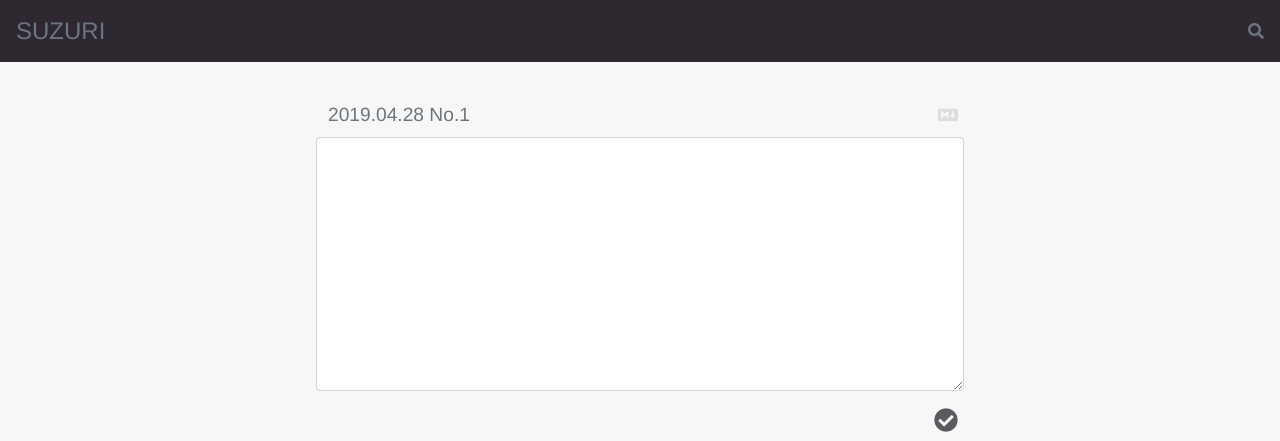
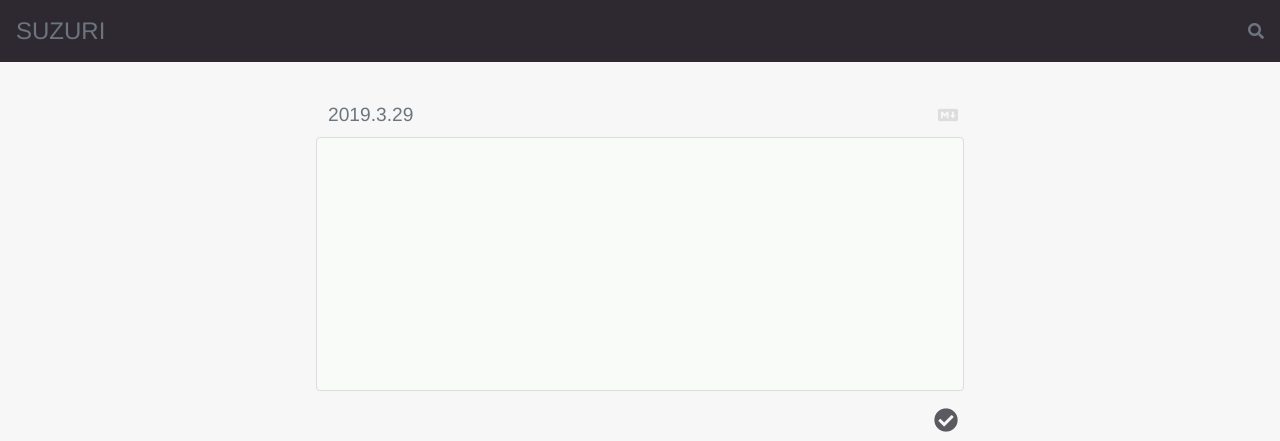
Before and after one commit to suzuri-note/suzuri, a Vue app: page / in a window 1280 px wide. Shown: the top 441 px of the page. Built offline with nearby package versions, Linux system fonts and the light colour scheme.

Commit message:
Editorコンポネント内のモデルを実装

```diff
--- a/src/App.vue
+++ b/src/App.vue
@@ -118,6 +118,10 @@ a {
   border: none;
   background-color: transparent;
 }
+.icon-btn:focus {
+  outline: none!important;
+  box-shadow: none!important;
+}
 .icon-btn-secondary {
   color: $secondary;
 }
@@ -130,4 +134,31 @@ a {
 .icon-btn-border:hover {
   color: $border-dark;
 }
+
+/* form-control */
+.form-control {
+  display: block;
+  width: 100%;
+  height: calc(1.5em + .75rem + 2px);
+  padding: .375rem .75rem;
+  font-size: 1rem;
+  font-weight: 400;
+  line-height: 1.5;
+  color: #495057;
+  background-color: $surface;
+  background-clip: padding-box;
+  border: 1px solid $border;
+  border-radius: .25rem;
+  transition: border-color .15s ease-in-out,box-shadow .15s ease-in-out;
+}
+.form-control:focus {
+  color: #495057;
+  background-color: $surface;
+  border-color: $border-dark;
+  outline: 0;
+  box-shadow: none;
+}
+textarea.form-control {
+  resize: none;
+}
 </style>
--- a/src/components/Editor.vue
+++ b/src/components/Editor.vue
@@ -1,23 +1,79 @@
 <template>
-    <div class="editor">
+    <div id="editor" class="editor">
         <div class="editor-header">
             <div class="editor-title">
-                <input type="text" class="form-control title text-muted" value="2019.04.28 No.1">
+                <input type="text" class="form-control title text-muted" v-model="title" v-bind:placeholder="titlePlaceholder">
             </div>
-            <button class="icon-btn icon-btn-border">
+            <button type="button" v-bind:class="previewButtonClass" @click="onClickedPreview">
                 <i class="fab fa-markdown editor-markdown ml-3"></i>
             </button>
         </div>
-        <div class="form-group bg-paper">
-            <textarea name="" id="" rows="10" class="form-control"></textarea>
+        <div v-if="preview" class="bg-paper"></div>
+        <div v-else class="form-group bg-paper">
+            <textarea name="" id="" rows="10" class="form-control editor-textarea" v-model="body" @keyup="onKeyup"></textarea>
         </div>
         <div class="editor-footer">
-            <button type="button" class="icon-btn icon-btn-secondary">
-                <i class="fas fa-check-circle icon-large"></i>
+            <button type="button" class="icon-btn icon-btn-secondary" v-bind:disabled="editing">
+                <i v-bind:class="doneButtonIconClass"></i>
             </button>
         </div>
     </div>
 </template>
+
+<script>
+export default {
+    data: () => ({
+        title: "",
+        titlePlaceholder: "",
+        body: "",
+        lastSavedBody: "",
+        timeout: null,
+        editing: false,
+        preview: false
+    }),
+    created: function() {
+        const today = new Date()
+        this.titlePlaceholder = today.getFullYear() + "." + today.getMonth() + "." + today.getDate()
+    },
+    computed: {
+        previewButtonClass: function () {
+            return {
+                'icon-btn': true,
+                'icon-btn-border': !this.preview,
+                'icon-btn-secondary': this.preview
+            }
+        },
+        doneButtonIconClass: function() {
+            return {
+                fas: true,
+                'icon-large': true,
+                'fa-ellipsis-h': this.editing,
+                'fa-check-circle': !this.editing
+            }
+        }
+    },
+    methods: {
+        onClickedPreview: function() {
+            this.preview = !this.preview
+        },
+        onKeyup: function() {
+            if (this.body !== this.lastSavedBody) {
+                if (this.timeout) {
+                    clearTimeout(this.timeout)
+                }
+                this.editing = true
+                var self = this
+                this.timeout = setTimeout(function(){
+                    console.log('saved: ' + self.body)
+                    self.lastSavedBody = self.body
+                    self.editing = false
+                }, 1000)
+            }
+        }
+    }
+}
+</script>
+
 
 <style scoped>
 input.title {
@@ -47,7 +103,4 @@ input.title:focus {
 .editor-markdown {
     display: block;
 }
-textarea {
-    resize: vertical;
-}
 </style>
--- a/vue.config.js
+++ b/vue.config.js
@@ -4,7 +4,7 @@ module.exports = {
             sass: {
                 data: `
                     @import "@/style/_variables.scss";
-                    @import "@/style/mixins.scss";
+                    @import "@/style/_mixins.scss";
                 `
             },
         },
```
Also changed, not shown: src/store/index.js (added, +16 -0 lines), src/store/modules/editor.js (added, +31 -0 lines).
